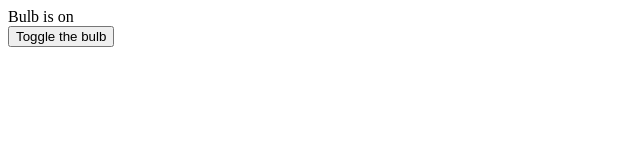
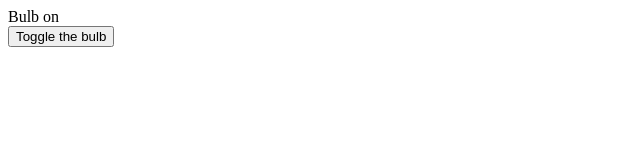
Before and after one commit to ayush931/cohort-web-dev, a React (Vite) app in the folder react/LinkedIn/: page / in a window 1280 px wide. Shown: the top 160 px of the page, without its empty margins (0-640 px from the left). Built offline with nearby package versions, Linux system fonts and the light colour scheme.

Commit message:
useContext

```diff
--- a/react/LinkedIn/src/main.jsx
+++ b/react/LinkedIn/src/main.jsx
@@ -20,6 +20,7 @@ import SinglePage from './SinglePage.jsx'
 import UseRef from './useRef.jsx'
 import Clock from './Clock.jsx'
 import Bulb from './Bulb.jsx'
+import UseContext from './useContext.jsx'
 
 createRoot(document.getElementById('root')).render(
   <>
@@ -42,6 +43,7 @@ createRoot(document.getElementById('root')).render(
     {/* <SinglePage /> */}
     {/* <UseRef /> */}
     {/* <Clock /> */}
-    <Bulb />
+    {/* <Bulb /> */}
+    <UseContext />
     </>
 )
--- /dev/null
+++ b/react/LinkedIn/src/useContext.jsx
@@ -0,0 +1,59 @@
+import { createContext, useContext, useState } from "react"
+
+const BulbContext = createContext()
+
+function BulbProvider ({ children }) {
+
+    const [bulbOn, setBulbOn] = useState(true);
+
+    return <BulbContext.Provider value={{
+        bulbOn: bulbOn,
+        setBulbOn: setBulbOn
+    }}>
+        {children}
+    </BulbContext.Provider>
+}
+
+function UseContext () {
+
+    return (
+        <BulbProvider>
+            <LightBulb />
+        </BulbProvider>
+    )
+}
+
+function LightBulb () {
+    return (
+        <div>
+            <BulbState />
+            <ToggleBulbState />
+        </div>
+    )
+}
+
+function BulbState () {
+
+    const { bulbOn } = useContext(BulbContext)
+
+    return (
+        <div>
+            {bulbOn ? "Bulb on" : "Bulb off"}
+        </div>
+    )
+}
+
+function ToggleBulbState () {
+
+    const { bulbOn, setBulbOn } = useContext(BulbContext)
+
+    function toggle () {
+        setBulbOn (!bulbOn)
+    }
+
+    return (
+        <button onClick={toggle}>Toggle the bulb</button>
+    )
+}
+
+export default UseContext
```
